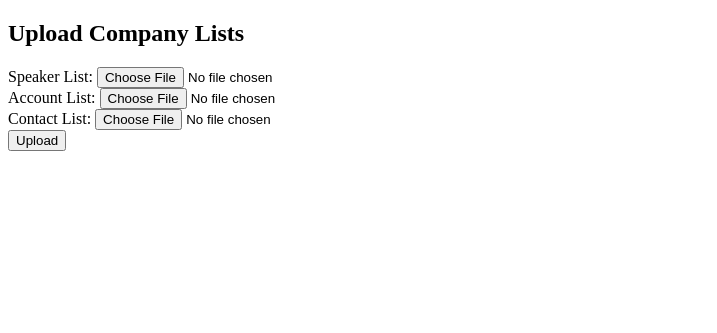
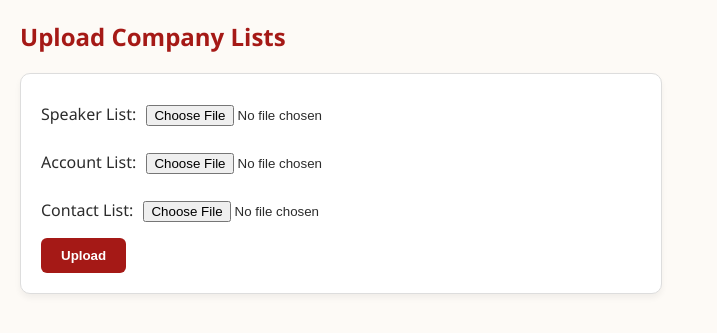
Before and after one commit to SULINGMO/company-matching, a Flask app: page / in a window 1280 px wide. Shown: the top 333 px of the page, without its empty margins (0-717 px from the left). Run offline with Flask 3, Linux system fonts and the light colour scheme.

Commit message:
company name uiux

```diff
--- a/company_name.py
+++ b/company_name.py
@@ -84,12 +84,15 @@ def upload_file():
 
         confirmed = confirmed_mappings.get(speaker_name, {})
 
-        results.append({
-            'speaker': speaker_name,
-            'matched_account': top_account_match,
-            'matched_contact': top_contact_match,
-            'confirmed': confirmed
-        })
+        # Only include if either similarity is above 70%
+        if (top_account_match and top_account_match['similarity'] > 70) or \
+           (top_contact_match and top_contact_match['similarity'] > 70):
+            results.append({
+                'speaker': speaker_name,
+                'matched_account': top_account_match,
+                'matched_contact': top_contact_match,
+                'confirmed': confirmed
+            })
 
     results.sort(key=lambda x: max(
         x['matched_account']['similarity'] if x['matched_account'] else 0,
--- a/confirmed_mappings.json
+++ /dev/null
@@ -1,6 +0,0 @@
-{
-  "Bangko Sentral ng Pilipinas": {
-    "contact": "Bangko Sentral ng Pilipinas (BSP)",
-    "account": "Bangko Sentral ng Pilipinas (BSP)"
-  }
-}
--- a/templates/company_name.html
+++ b/templates/company_name.html
@@ -3,38 +3,128 @@
 <head>
   <title>Company Name Matching</title>
   <style>
+    :root {
+      --aibp-red: #a51916;
+      --aibp-cream: #fdfaf6;
+      --aibp-dark: #2c2c2c;
+      --aibp-light-gray: #f5f5f5;
+    }
+
+    body {
+      font-family: 'Segoe UI', Tahoma, Geneva, Verdana, sans-serif;
+      background-color: var(--aibp-cream);
+      color: var(--aibp-dark);
+      margin: 20px;
+    }
+
+    h2 {
+      color: var(--aibp-red);
+    }
+
+    form {
+      background-color: white;
+      border: 1px solid #ddd;
+      padding: 20px;
+      border-radius: 10px;
+      max-width: 600px;
+      box-shadow: 0 4px 6px rgba(0, 0, 0, 0.05);
+    }
+
+    label {
+      display: block;
+      margin-bottom: 10px;
+    }
+
+    input[type="file"] {
+      margin-top: 5px;
+      padding: 6px;
+    }
+
+    button[type="submit"] {
+      background-color: var(--aibp-red);
+      color: white;
+      border: none;
+      padding: 10px 20px;
+      border-radius: 6px;
+      font-weight: bold;
+      cursor: pointer;
+    }
+
+    button[type="submit"]:hover {
+      background-color: #831414;
+    }
+
     table {
       width: 100%;
       border-collapse: collapse;
-      margin-top: 20px;
+      margin-top: 30px;
+      background-color: white;
+      border-radius: 10px;
+      overflow: hidden;
+      box-shadow: 0 3px 6px rgba(0, 0, 0, 0.05);
     }
 
     th, td {
-      padding: 8px;
-      border: 1px solid #ccc;
+      padding: 12px;
+      border: 1px solid #ddd;
       text-align: left;
     }
 
+    th {
+      background-color: var(--aibp-red);
+      color: white;
+    }
+
+    tr:nth-child(even) {
+      background-color: var(--aibp-light-gray);
+    }
+
     .confirmed-row {
-      background-color: #d4edda;
+      background-color: #eaf4ea !important;
     }
 
     .highlight-100 {
-      background-color: #ffffcc;
+      background-color: #fffbe6 !important;
     }
 
     .confirm-btn, .unconfirm-btn {
-      margin-top: 5px;
-      padding: 4px 8px;
+      margin-top: 6px;
+      padding: 6px 12px;
+      border-radius: 4px;
+      border: none;
+      cursor: pointer;
+      font-size: 0.9em;
+    }
+
+    .confirm-btn {
+      background-color: var(--aibp-red);
+      color: white;
+    }
+
+    .confirm-btn:hover {
+      background-color: #831414;
+    }
+
+    .unconfirm-btn {
+      background-color: #666;
+      color: white;
+    }
+
+    .unconfirm-btn:hover {
+      background-color: #444;
+    }
+
+    input[type="checkbox"] {
+      margin-right: 6px;
     }
   </style>
 </head>
 <body>
   <h2>Upload Company Lists</h2>
   <form id="uploadForm" enctype="multipart/form-data">
-    <label>Speaker List: <input type="file" name="speaker"></label><br>
-    <label>Account List: <input type="file" name="account"></label><br>
-    <label>Contact List: <input type="file" name="contact"></label><br>
+    <label>Speaker List: <input type="file" name="speaker"></label>
+    <label>Account List: <input type="file" name="account"></label>
+    <label>Contact List: <input type="file" name="contact"></label>
     <button type="submit">Upload</button>
   </form>
 
@@ -107,7 +197,6 @@
       bindUnconfirmButtons(results);
     });
 
-    // Confirm selected fields
     function bindConfirmButtons(results) {
       document.querySelectorAll('.confirm-btn').forEach(button => {
         button.addEventListener('click', async function () {
@@ -137,7 +226,6 @@
       });
     }
 
-    // Unconfirm selected fields or all
     function bindUnconfirmButtons(results) {
       document.querySelectorAll('.unconfirm-btn').forEach(button => {
         button.addEventListener('click', async function () {
@@ -145,44 +233,21 @@
           const index = row.getAttribute('data-index');
           const data = results[index];
 
-          const unconfirmAccount = row.querySelector('.confirm-account').checked;
-          const unconfirmContact = row.querySelector('.confirm-contact').checked;
+          const unconfirmData = {
+            speaker: data.speaker
+          };
 
-          // If nothing checked, unconfirm all
-          if (!unconfirmAccount && !unconfirmContact) {
-            const response = await fetch('/unconfirm', {
-              method: 'POST',
-              headers: { 'Content-Type': 'application/json' },
-              body: JSON.stringify({ speaker: data.speaker })
-            });
-            if (response.ok) {
-              row.classList.remove('confirmed-row');
-              row.querySelector('.confirm-account').checked = false;
-              row.querySelector('.confirm-contact').checked = false;
-            }
-            return;
-          }
+          const response = await fetch('/unconfirm', {
+            method: 'POST',
+            headers: { 'Content-Type': 'application/json' },
+            body: JSON.stringify(unconfirmData)
+          });
 
-          // Unconfirm individual fields
-          if (unconfirmAccount) {
-            await fetch('/unconfirm', {
-              method: 'POST',
-              headers: { 'Content-Type': 'application/json' },
-              body: JSON.stringify({ speaker: data.speaker, field: 'account' })
-            });
+          if (response.ok) {
+            row.classList.remove('confirmed-row');
             row.querySelector('.confirm-account').checked = false;
-          }
-
-          if (unconfirmContact) {
-            await fetch('/unconfirm', {
-              method: 'POST',
-              headers: { 'Content-Type': 'application/json' },
-              body: JSON.stringify({ speaker: data.speaker, field: 'contact' })
-            });
             row.querySelector('.confirm-contact').checked = false;
           }
-
-          row.classList.remove('confirmed-row');
         });
       });
     }
```
